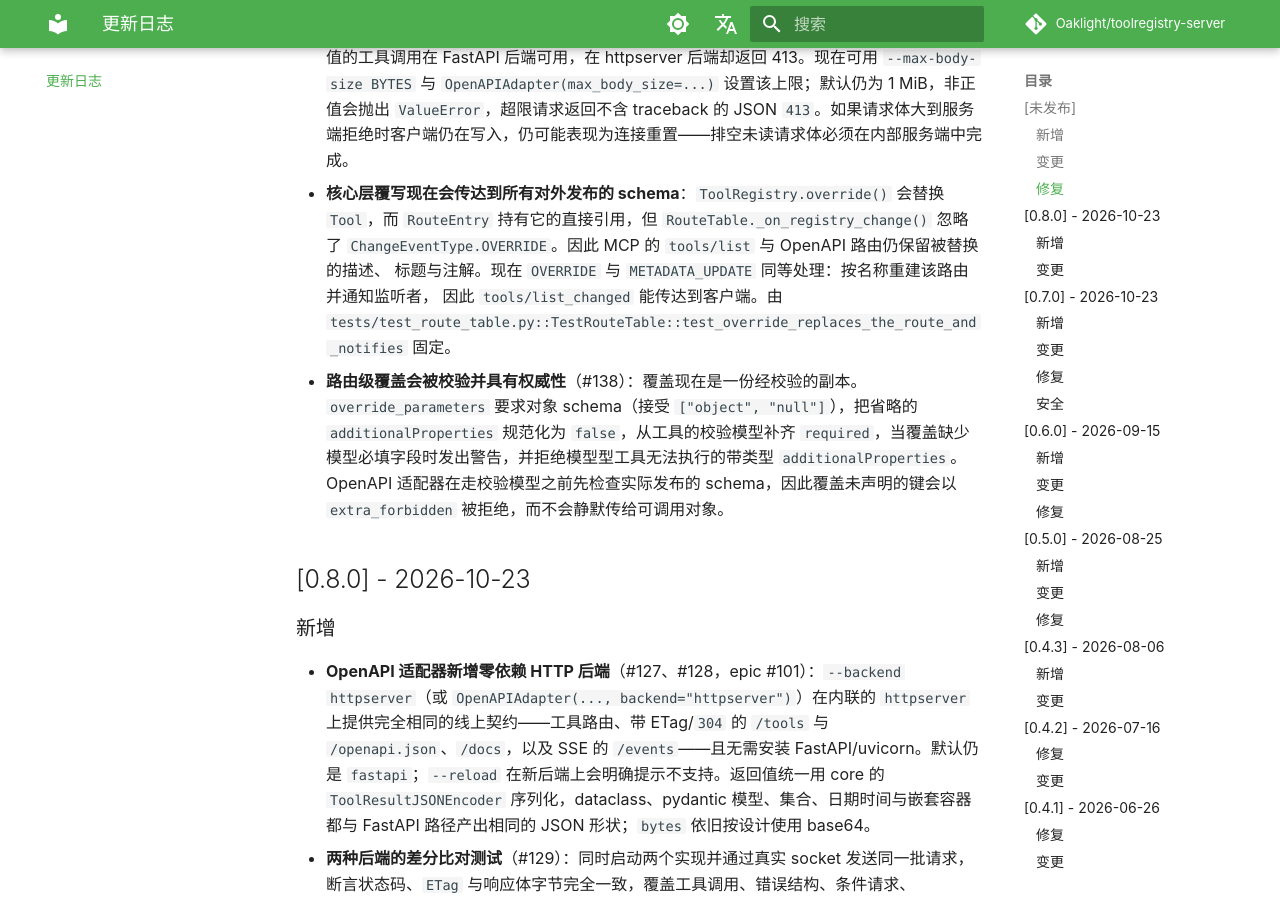
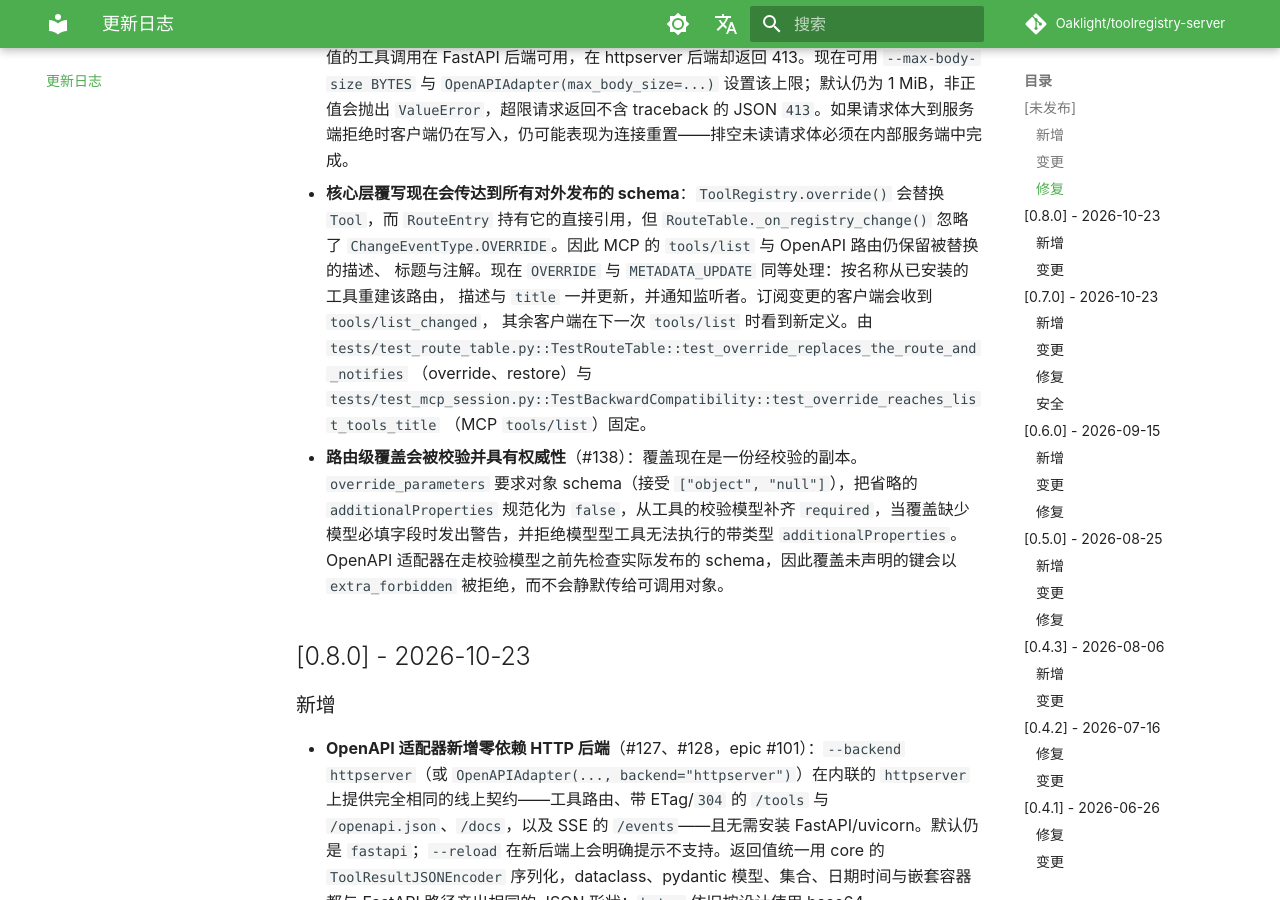
Before and after one commit to Oaklight/toolregistry-server, an MkDocs documentation site: the page built from docs/changelog.md, in a window 1280 px wide and 900 px high, scrolled down 1003 px. Built offline with MkDocs 1.6.1 and Material for MkDocs 9.7.7, drawn with Linux system fonts in a browser that asks for light colours; some web fonts are replaced; comment, search, counter and statistics services are not loaded.

Commit message:
docs(changelog): note override title propagation and next-list pickup

```diff
--- a/docs/changelog.md
+++ b/docs/changelog.md
@@ -20,10 +20,13 @@
 - **核心层覆写现在会传达到所有对外发布的 schema**：`ToolRegistry.override()` 会替换
   `Tool`，而 `RouteEntry` 持有它的直接引用，但 `RouteTable._on_registry_change()` 忽略了
   `ChangeEventType.OVERRIDE`。因此 MCP 的 `tools/list` 与 OpenAPI 路由仍保留被替换的描述、
-  标题与注解。现在 `OVERRIDE` 与 `METADATA_UPDATE` 同等处理：按名称重建该路由并通知监听者，
-  因此 `tools/list_changed` 能传达到客户端。由
+  标题与注解。现在 `OVERRIDE` 与 `METADATA_UPDATE` 同等处理：按名称从已安装的工具重建该路由，
+  描述与 `title` 一并更新，并通知监听者。订阅变更的客户端会收到 `tools/list_changed`，
+  其余客户端在下一次 `tools/list` 时看到新定义。由
   `tests/test_route_table.py::TestRouteTable::test_override_replaces_the_route_and_notifies`
-  固定。
+  （override、restore）与
+  `tests/test_mcp_session.py::TestBackwardCompatibility::test_override_reaches_list_tools_title`
+  （MCP `tools/list`）固定。
 - **路由级覆盖会被校验并具有权威性**（#138）：覆盖现在是一份经校验的副本。`override_parameters` 要求对象 schema（接受 `["object", "null"]`），把省略的 `additionalProperties` 规范化为 `false`，从工具的校验模型补齐 `required`，当覆盖缺少模型必填字段时发出警告，并拒绝模型型工具无法执行的带类型 `additionalProperties`。OpenAPI 适配器在走校验模型之前先检查实际发布的 schema，因此覆盖未声明的键会以 `extra_forbidden` 被拒绝，而不会静默传给可调用对象。
 
 ## [0.8.0] - 2026-10-23
```
